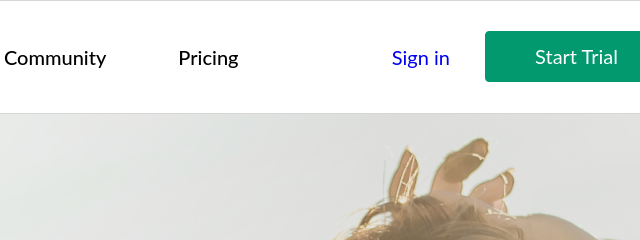
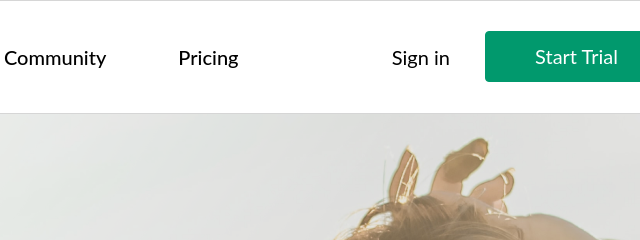
Before and after one commit to Mark-Andre17/Alivio, a plain HTML site: page index.html in a window 1280 px wide. Shown: the top 240 px of the page, 582-1222 px from the left. Drawn offline with Linux system fonts and the light colour scheme.

Commit message:
color_comit.css
change color

```diff
--- a/css/style.css
+++ b/css/style.css
@@ -71,7 +71,9 @@ body{
 }
 .header-items__href{
     color:black;
-
+}
+.header-login__sign{
+    color: black;
 }
 .first-page{
     background-image: url(../img/BG.png);
```
